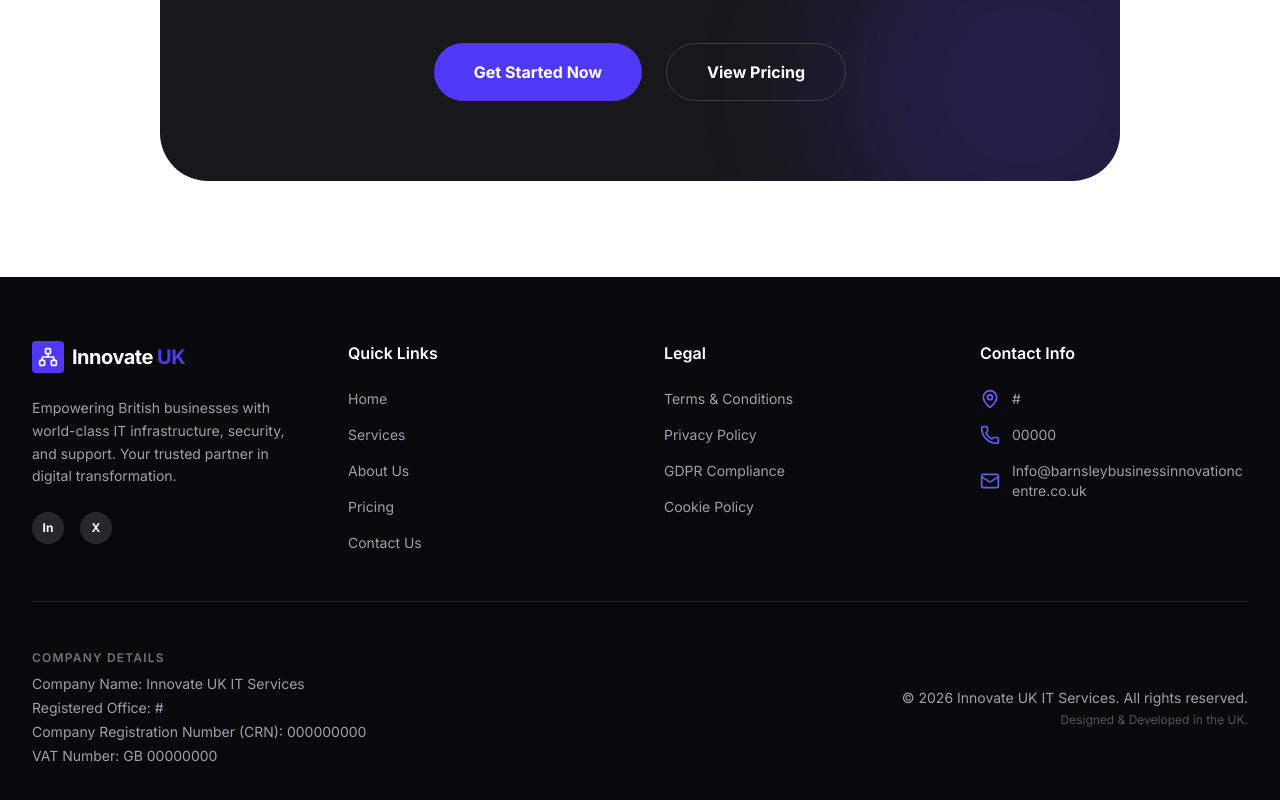
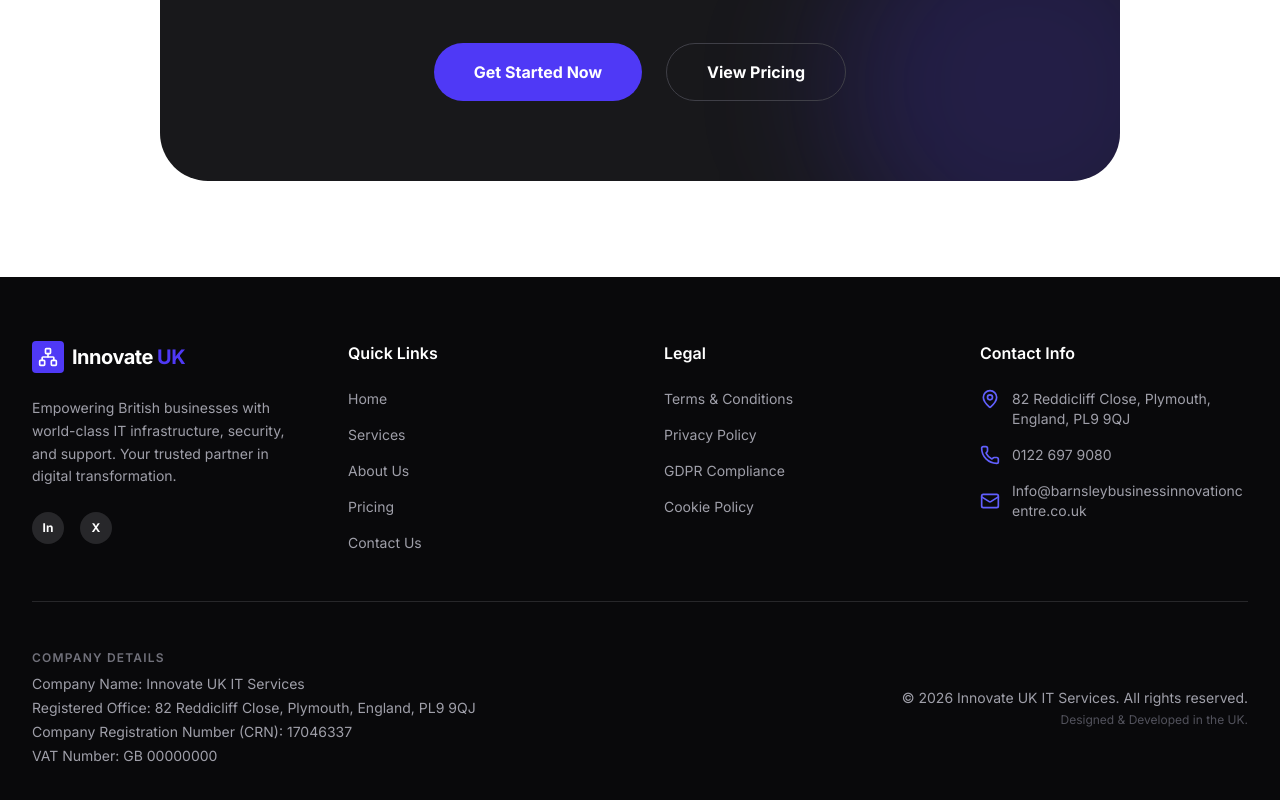
Before and after one commit to consultancy-outfit/100IT-SALESITES-001, a React (Vite) app: page / in a window 1280 px wide. Shown: the part 4005-4805 px from the top of the page. Built offline with nearby package versions, Linux system fonts and the light colour scheme.

Commit message:
Update COMPANY_DETAILS with new address and contact info

```diff
--- a/src/constants.ts
+++ b/src/constants.ts
@@ -2,9 +2,9 @@ import { Service, PricingPlan, Testimonial, CaseStudy } from './types';
 
 export const COMPANY_DETAILS = {
   name: "Innovate UK IT Services",
-  address: "#",
-  crn: "000000000",
-  phone: "00000",
+  address: "82 Reddicliff Close, Plymouth, England, PL9 9QJ",
+  crn: "17046337",
+  phone: "0122 697 9080",
   email: "Info@barnsleybusinessinnovationcentre.co.uk",
   hours: "Mon - Fri: 09:00 - 17:30",
 };
```
